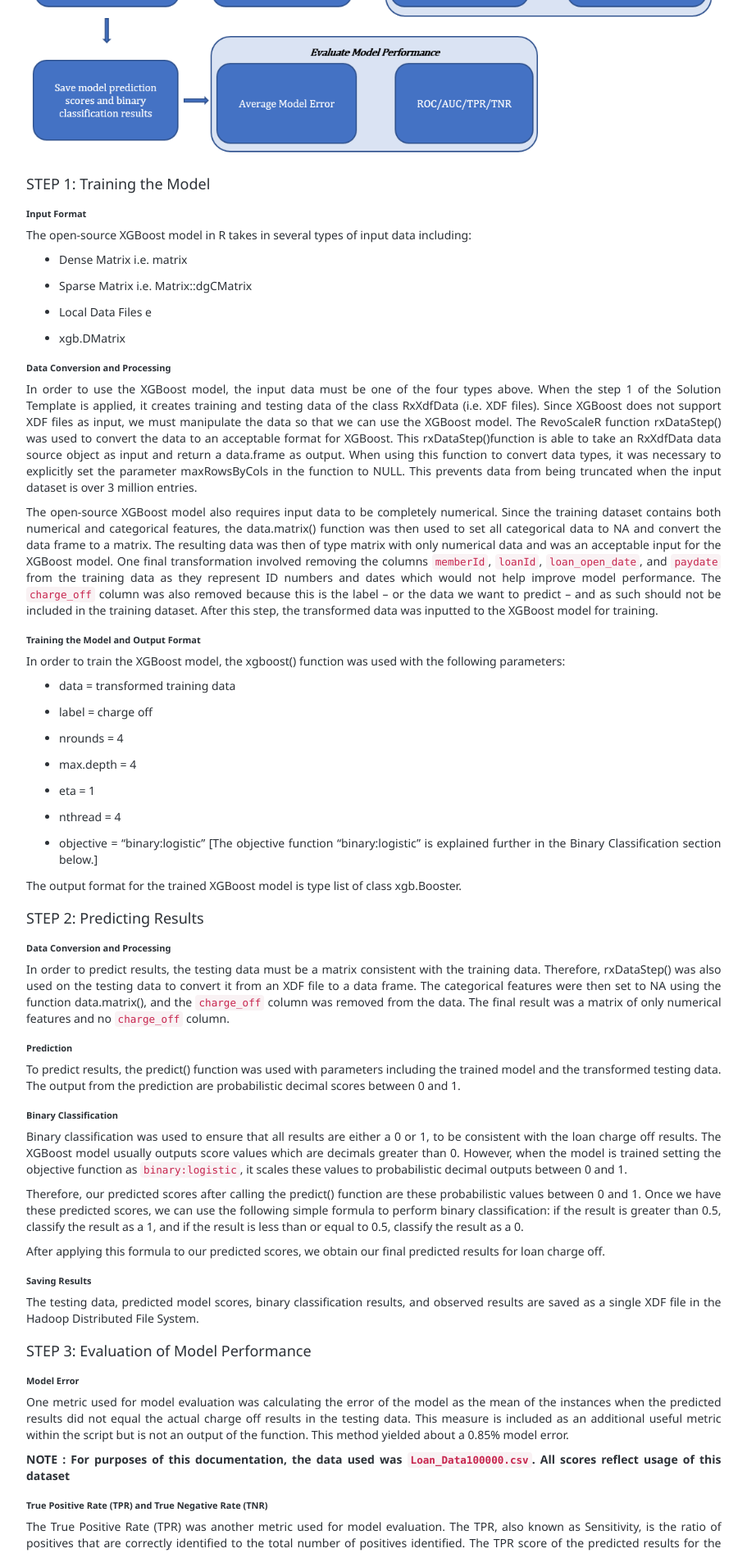
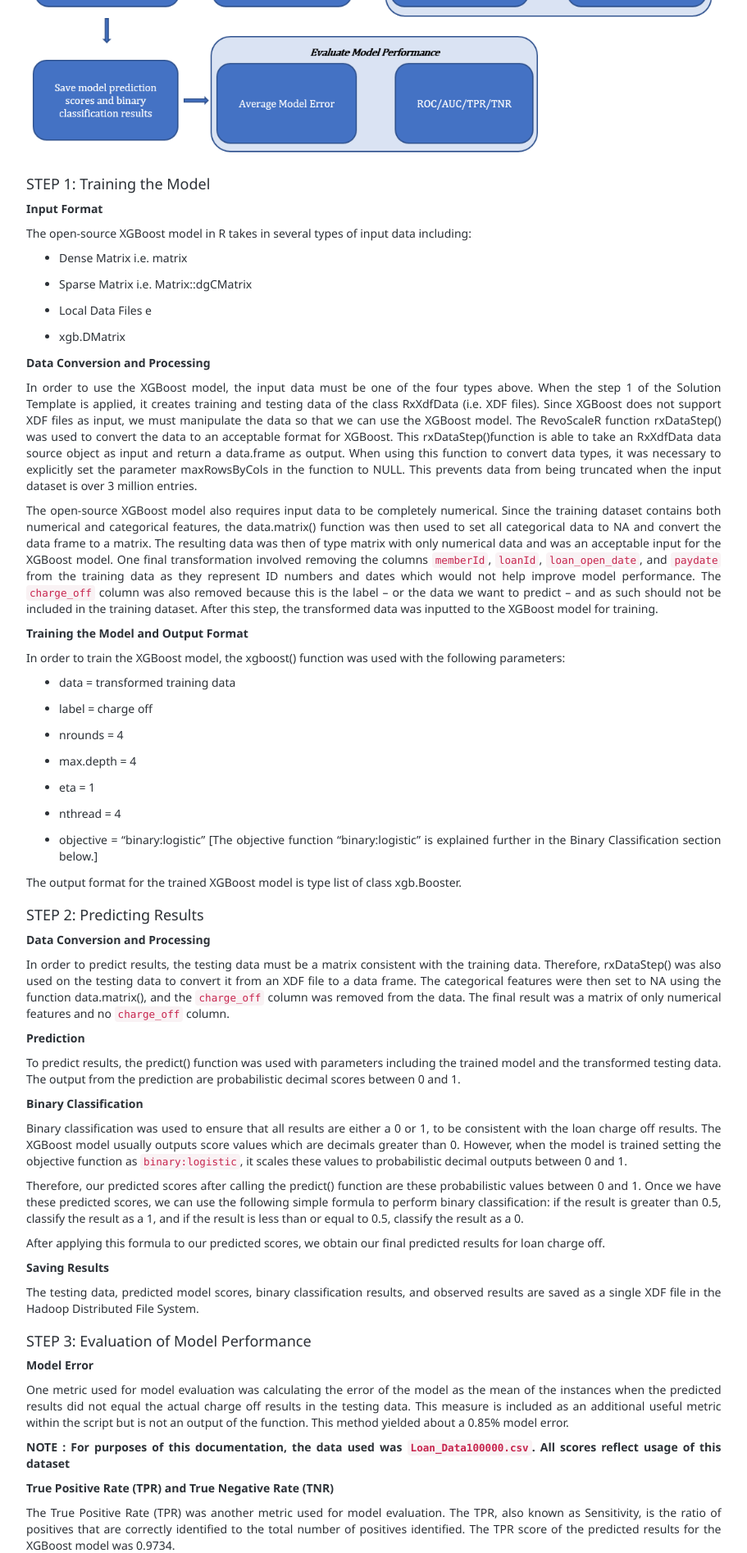
Before and after one commit to microsoft/r-server-loan-chargeoff, a Jekyll site: the page built from xgboost.md, in a window 1280 px wide. Shown: the part 945-2840 px from the top of the page at 82% size, without its empty margins (38-949 px from the left). Built offline with Jekyll 4.4.1, drawn with Linux system fonts in a browser that asks for light colours; nearby versions of some CDN libraries.

```diff
--- a/xgboost.md
+++ b/xgboost.md
@@ -34,7 +34,7 @@ The process to incorporate the XGBoost model into the Solution Template was spli
 
 ## STEP 1: Training the Model
 
-### Input Format
+<strong>Input Format</strong>
 
 The open-source XGBoost model in R takes in several types of input data including:
 
@@ -43,14 +43,14 @@ The open-source XGBoost model in R takes in several types of input data includin
 * Local Data Files e
 * xgb.DMatrix
 
-### Data Conversion and Processing
+<strong>Data Conversion and Processing</strong>
 
 In order to use the XGBoost model, the input data must be one of the four types above. When the step 1 of the Solution Template is applied, it creates training and testing data of the class RxXdfData (i.e. XDF files). Since XGBoost does not support XDF files as input, we must manipulate the data so that we can use the XGBoost model. The RevoScaleR function rxDataStep() was used to convert the data to an acceptable format for XGBoost. This rxDataStep()function is able to take an RxXdfData data source object as input and return a data.frame as output. When using this function to convert data types, it was necessary to explicitly set the parameter maxRowsByCols in the function to NULL. This prevents data from being truncated when the input dataset is over 3 million entries.
 
 The open-source XGBoost model also requires input data to be completely numerical. Since the training dataset contains both numerical and categorical features, the data.matrix() function was then used to set all categorical data to NA and convert the data frame to a matrix. The resulting data was then of type matrix with only numerical data and was an acceptable input for the XGBoost model.
 One final transformation involved removing the columns `memberId`, `loanId`, `loan_open_date`, and `paydate` from the training data as they represent ID numbers and dates which would not help improve model performance. The `charge_off` column was also removed because this is the label – or the data we want to predict – and as such should not be included in the training dataset. After this step, the transformed data was inputted to the XGBoost model for training.
 
-### Training the Model and Output Format
+<strong>Training the Model and Output Format</strong>
 
 In order to train the XGBoost model, the xgboost() function was used with the following parameters:
 
@@ -68,15 +68,15 @@ The output format for the trained XGBoost model is type list of class xgb.Booste
 
 ## STEP 2: Predicting Results
 
-### Data Conversion and Processing
+<strong>Data Conversion and Processing</strong>
 
 In order to predict results, the testing data must be a matrix consistent with the training data. Therefore, rxDataStep() was also used on the testing data  to convert it from an XDF file to a data frame. The categorical features were then set to NA using the function data.matrix(), and the `charge_off` column was removed from the data. The final result was a matrix of only numerical features and no `charge_off` column.
 
-### Prediction
+<strong>Prediction</strong>
 
 To predict results, the predict() function was used with parameters including the trained model and the transformed testing data. The output from the prediction are probabilistic decimal scores between 0 and 1.
 
-### Binary Classification
+<strong>Binary Classification</strong>
 
 Binary classification was used to ensure that all results are either a 0 or 1, to be consistent with the loan charge off results. The XGBoost model usually outputs score values which are decimals greater than 0. However, when the model is trained setting the objective function as `binary:logistic`, it scales these values to probabilistic decimal outputs between 0 and 1.
 
@@ -84,25 +84,25 @@ Therefore, our predicted scores after calling the predict() function are these p
 
 After applying this formula to our predicted scores, we obtain our final predicted results for loan charge off.
 
-### Saving Results
+<strong>Saving Results</strong>
 
 The testing data, predicted model scores, binary classification results, and observed results are saved as a single XDF file in the Hadoop Distributed File System.
 
 ## STEP 3: Evaluation of Model Performance
 
-### Model Error
+<strong>Model Error</strong>
 
 One metric used for model evaluation was calculating the error of the model as the mean of the instances when the predicted results did not equal the actual charge off results in the testing data. This measure is included as an additional useful metric within the script but is not an output of the function. This method yielded about a 0.85% model error.
 
 <strong>NOTE : For purposes of this documentation, the data used was `Loan_Data100000.csv`. All scores reflect usage of this dataset</strong>
 
-### True Positive Rate (TPR) and True Negative Rate (TNR)
+<strong>True Positive Rate (TPR) and True Negative Rate (TNR)</strong>
 
 The True Positive Rate (TPR) was another metric used for model evaluation. The TPR, also known as Sensitivity, is the ratio of positives that are correctly identified to the total number of positives identified. The TPR score of the predicted results for the XGBoost model was 0.9734.
 
 The True Negative Rate (TNR) was another metric used for model evaluation. The TNR, also known as Specificity, is the ratio of negatives that are correctly identified to the total number of negatives identified. The TNR score of the predicted results for the XGBoost model was 0.9912.
 
-### ROC Curve and AUC
+<strong>ROC Curve and AUC</strong>
 
 The ROC, or Receiver Operating Characteristic, curve is commonly used with binary classifiers as a way to picture the tradeoff between sensitivity and specificity of the model. The ROC curve plots the False Positive Rate (1-TNR) on the x-axis against the True Positive Rate on the y-axis. Since the graph is inversely proportional to the number of actual negatives in the x-direction and actual positives in the y-direction, the graph always starts at coordinate x=0, y=0 and ends at coordinate x=1, y=1.
 The ideal location to be on the ROC curve would be at x=0,y=1 as this point represents a False Positive Rate of 0 and a True Positive Rate of 1 (i.e. the case when we categorize all positives correctly). For this to happen, the ROC curve should ideally bend as close to the point x=0, y=1 as possible so the area under the ROC curve would also be as close to 1 as possible. Therefore, the Area Under the Curve (AUC) is a good single value metric of how ideal the ROC curve is; when the AUC is closer to 1, it generally implies a better ROC curve and model performance. The AUC of the XGBoost model was calculated to be 0.9988.
```
